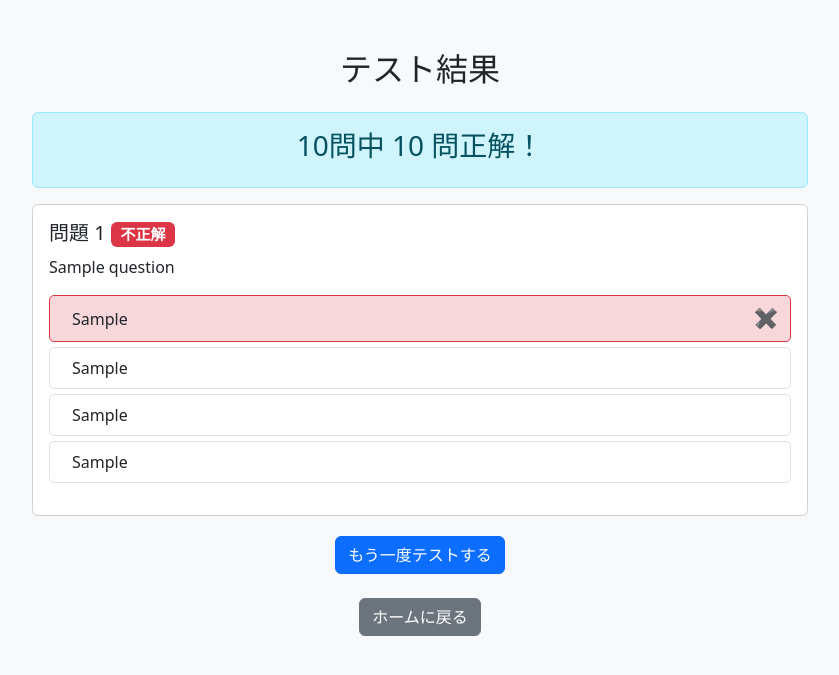
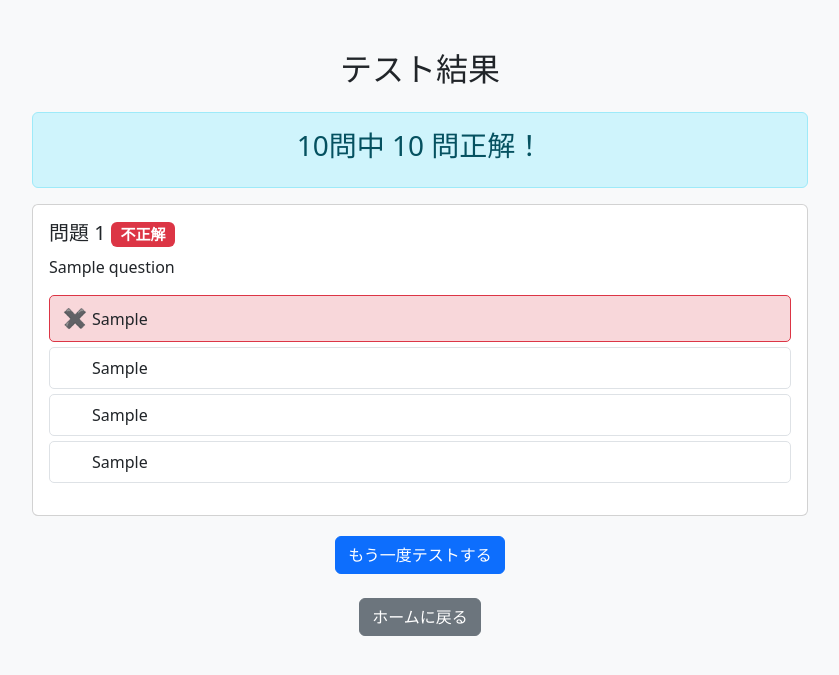
Before and after one commit to okkey-sun/okkey, a Flask app: template templates/result.html in a window 1280 px wide. Shown: the top 675 px of the page, without its empty margins (220-1059 px from the left). Run offline with Flask 3, Linux system fonts and the light colour scheme; the template is opened without the code that fills it: most values are stand-ins (such as "Sample title", 1, 10 or a date in 2020).

Commit message:
結果表示変更

```diff
--- a/templates/result.html
+++ b/templates/result.html
@@ -38,12 +38,19 @@
             border-color: #dc3545;
         }
         .choice-label {
-            margin-left: 10px;
             flex-grow: 1;
+            padding-left: 5px; /* Small padding between icon and text */
+        }
+        .icon-container {
+            width: 25px; /* Adjust as needed for icon size */
+            display: flex;
+            justify-content: center;
+            align-items: center;
+            flex-shrink: 0; /* Prevent shrinking */
         }
         .status-icon {
             font-size: 1.2em;
-            margin-left: 10px;
+            /* Removed margin-left as it's now handled by icon-container */
         }
         .status-icon.correct {
             color: #28a745;
@@ -84,7 +91,7 @@
                         <div class="choice-item
                             {% if is_selected and res.is_correct %}correct{% elif is_selected and not res.is_correct %}incorrect{% elif is_correct_choice and not is_selected %}correct{% endif %}"
                             >
-                            <span class="choice-label">{{ choice_text }}</span>
+                            <div class="icon-container">
                             {% if is_selected and res.is_correct %}
                                 <span class="status-icon correct">✔</span>
                             {% elif is_selected and not res.is_correct %}
@@ -92,6 +99,8 @@
                             {% elif is_correct_choice %}
                                 <span class="status-icon correct">✔</span>
                             {% endif %}
+                            </div>
+                            <span class="choice-label">{{ choice_text }}</span>
                         </div>
                     {% endfor %}
                 </div>
```
